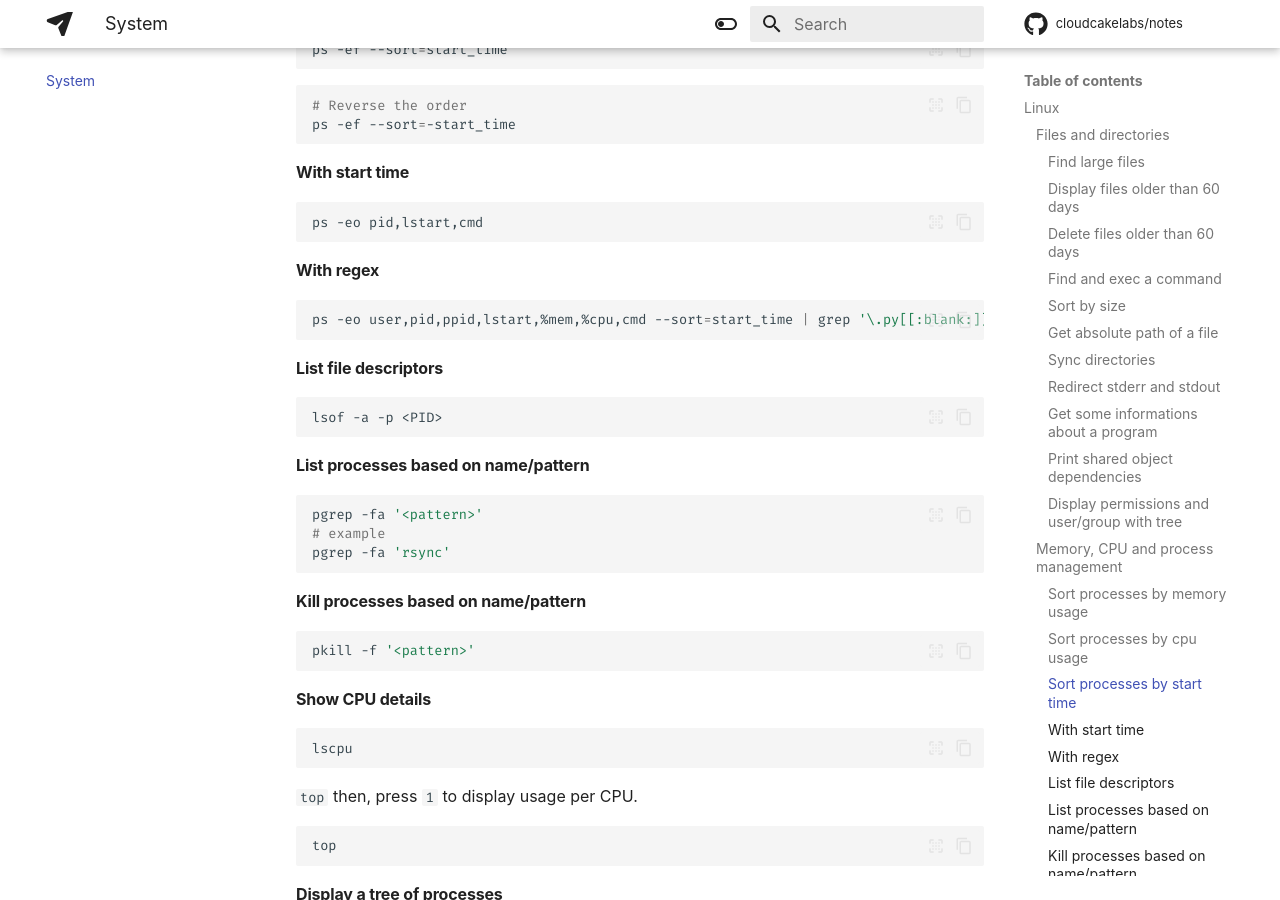
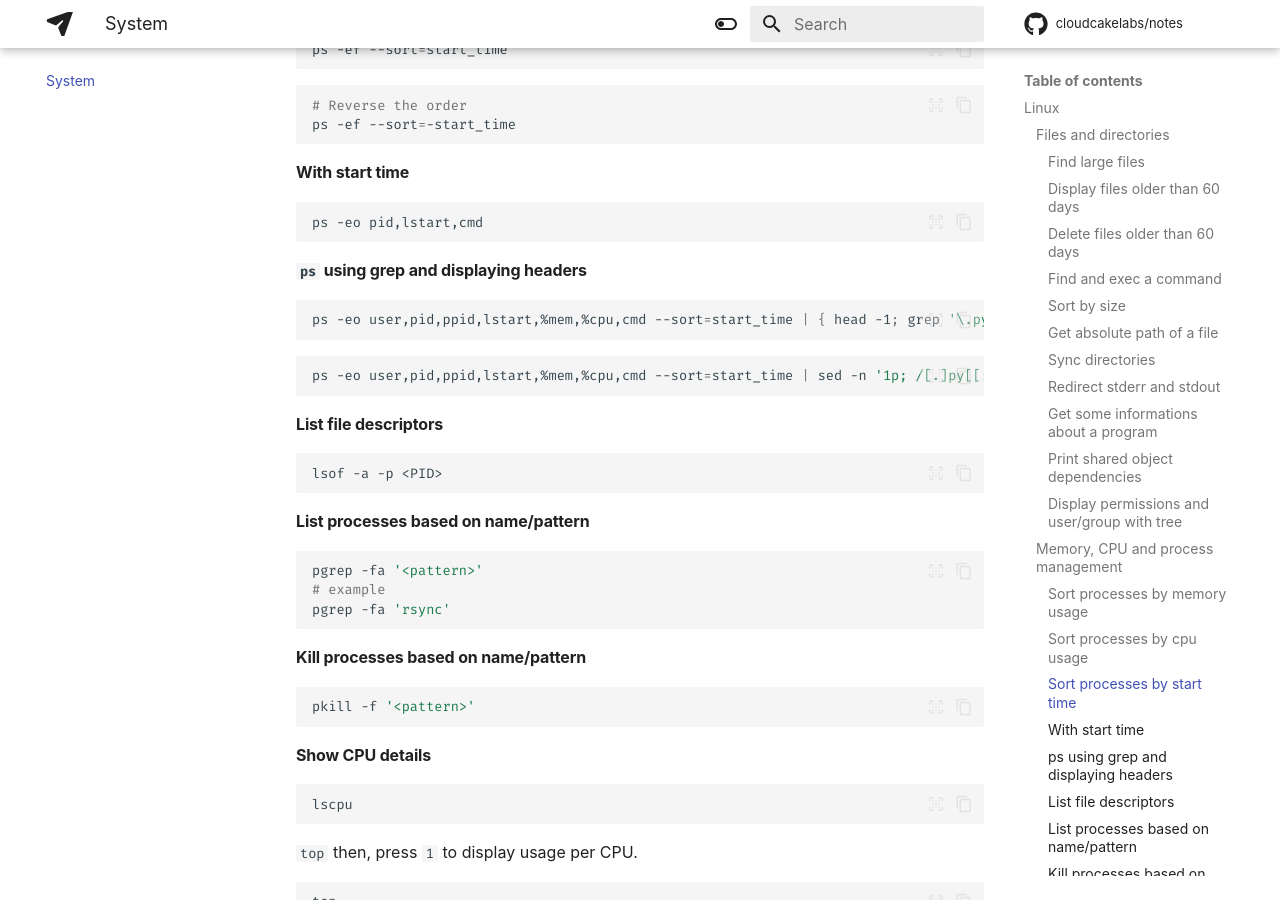
Before and after one commit to cloudcakelabs/notes, an MkDocs documentation site: the page built from docs/system.md, in a window 1280 px wide and 900 px high, scrolled down 2125 px. Built offline with MkDocs 1.6.1 and Material for MkDocs 9.7.7, drawn with Linux system fonts in a browser that asks for light colours; some web fonts are replaced; comment, search, counter and statistics services are not loaded.

Commit message:
Update notes.

````diff
--- a/docs/system.md
+++ b/docs/system.md
@@ -129,10 +129,14 @@ ps -ef --sort=-start_time
 ps -eo pid,lstart,cmd
 ```
 
-#### With regex
+#### `ps` using grep and displaying headers
 
 ```sh
-ps -eo user,pid,ppid,lstart,%mem,%cpu,cmd --sort=start_time | grep '\.py[[:blank:]]' | grep -v grep
+ps -eo user,pid,ppid,lstart,%mem,%cpu,cmd --sort=start_time | { head -1; grep '\.py[[:blank:]]'; } | grep -v grep
+```
+
+```sh
+ps -eo user,pid,ppid,lstart,%mem,%cpu,cmd --sort=start_time | sed -n '1p; /[.]py[[:blank:]]/p'
 ```
 
 #### List file descriptors
````
